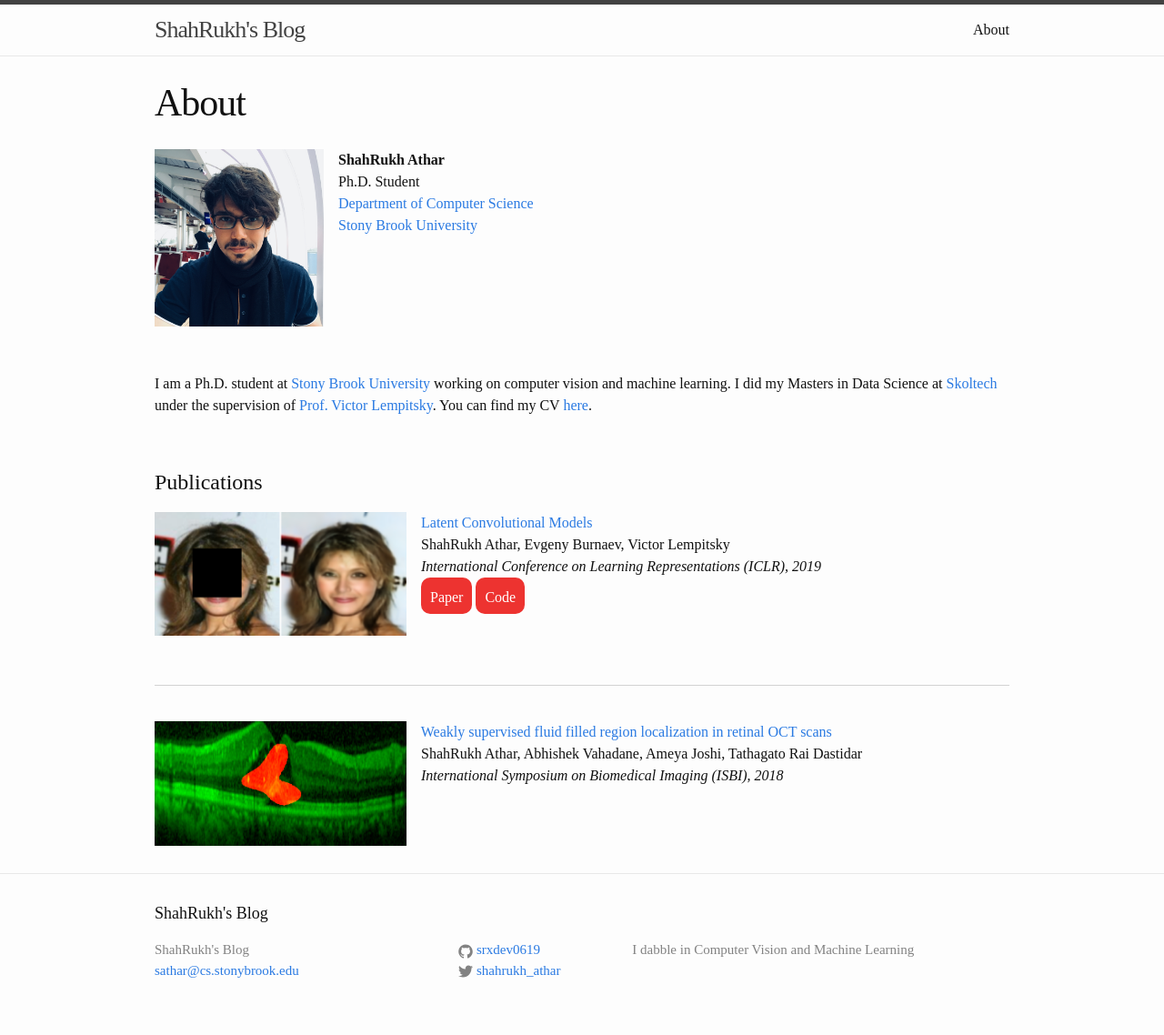
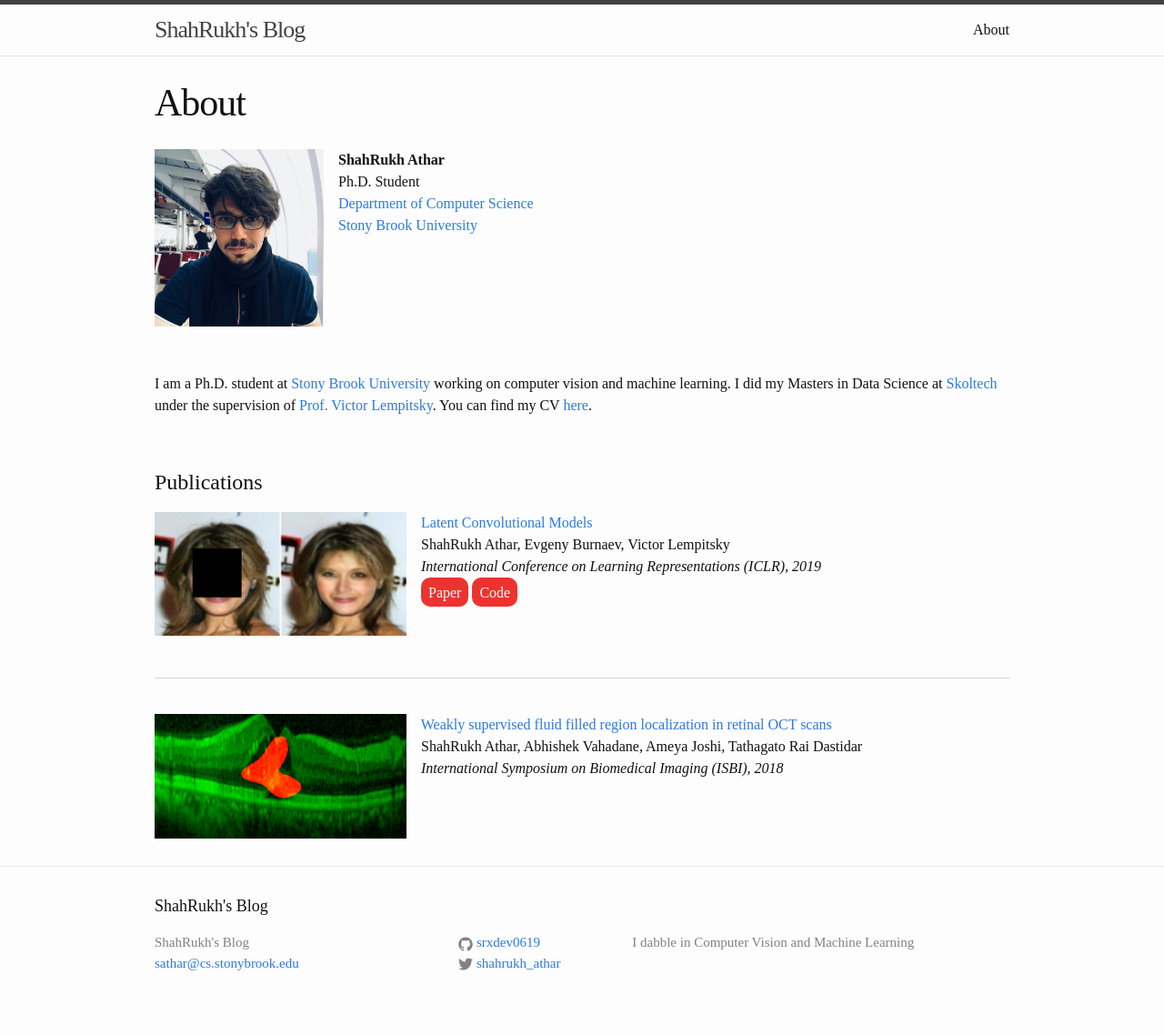
Before and after one commit to shahrukhathar/shahrukhathar.github.io, a Jekyll site: the page built from pages/about.md, in a window 1280 px wide. Shown: the whole page at 91% size. Built offline with Jekyll 4.4.1, drawn with Linux system fonts in a browser that asks for light colours; nearby versions of some CDN libraries; library files that are not in the unit come from our copies.

Commit message:
Updated Page

```diff
--- a/_sass/_base.scss
+++ b/_sass/_base.scss
@@ -208,7 +208,10 @@ pre {
 .btn {
     color: #fff !important;
     background: #ed3330;
-    padding: 10px;
+    padding-top: 5px;
+    padding-bottom: 7px;
+    padding-left: 8px;
+    padding-right: 8px;
     border-radius: 10px;
     display: inline-block;
     border: none;
```
